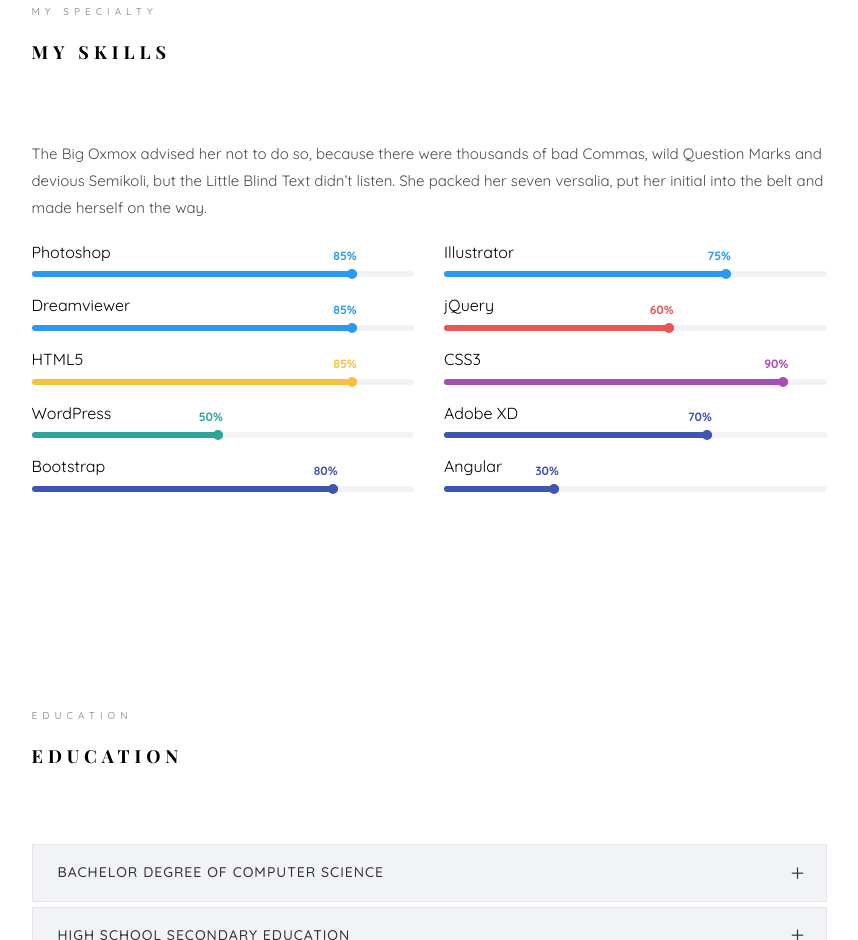
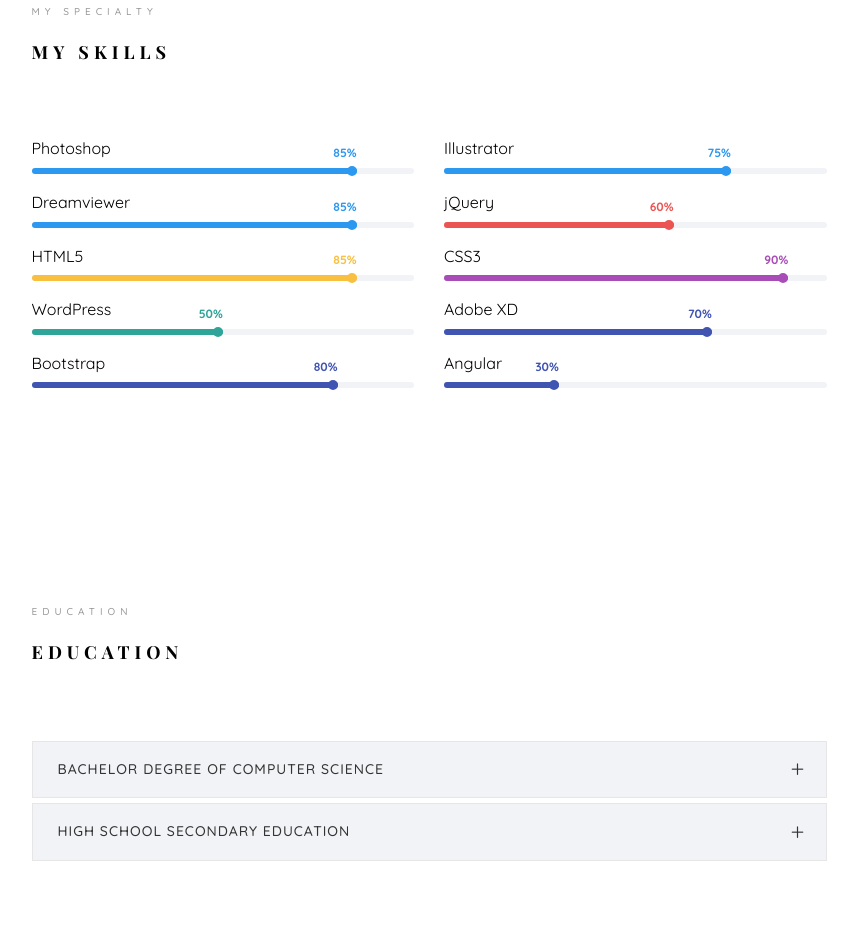
Before and after one commit to cv-poojajain/portfolio, a plain HTML site: page index.html in a window 1280 px wide. Shown: the part 1765-2705 px from the top of the page, without its empty margins (361-1219 px from the left). Drawn offline with nearby package versions, Linux system fonts and the light colour scheme; files whose address does not match are found by name; a web font is replaced by a local one.

Commit message:
Update index.html

```diff
--- a/index.html
+++ b/index.html
@@ -189,9 +189,6 @@
 						</div>
 					</div>
 					<div class="row">
-						<div class="col-md-12 animate-box" data-animate-effect="fadeInLeft">
-							<p>The Big Oxmox advised her not to do so, because there were thousands of bad Commas, wild Question Marks and devious Semikoli, but the Little Blind Text didn’t listen. She packed her seven versalia, put her initial into the belt and made herself on the way.</p>
-						</div>
 						<div class="col-md-6 animate-box" data-animate-effect="fadeInLeft">
 							<div class="progress-wrap">
 								<h3>Photoshop</h3>
```
